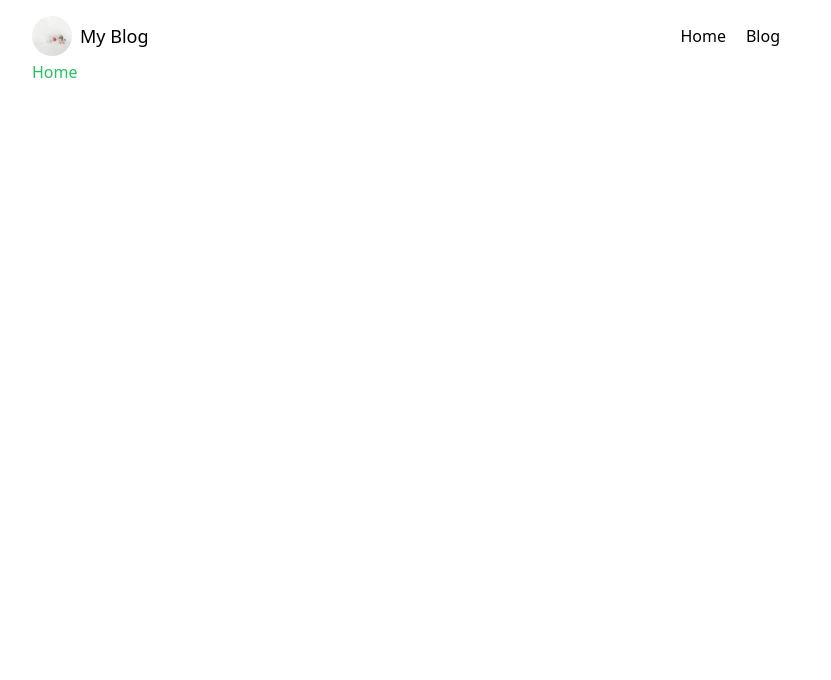
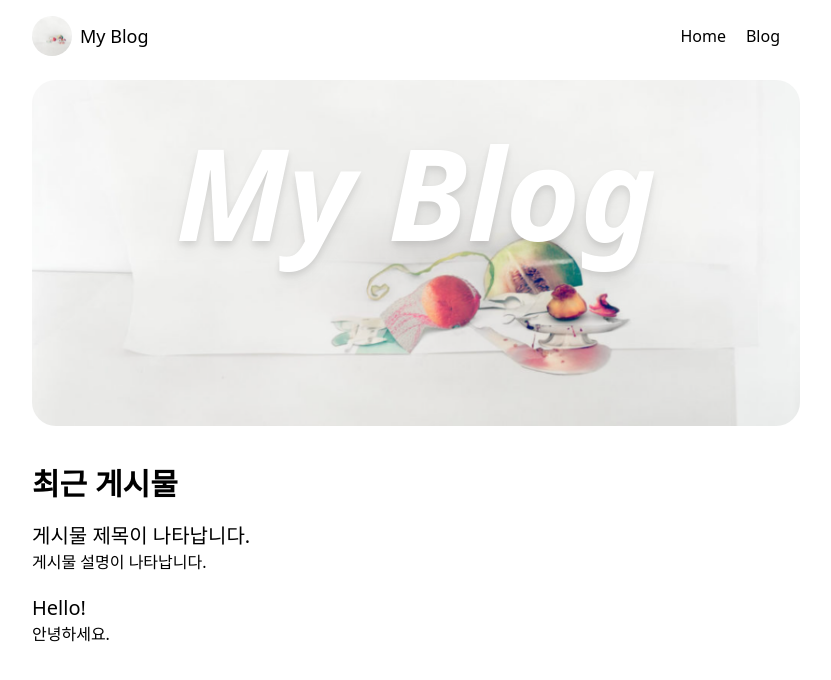
Before and after one commit to Suyeong-Lim/sy-log, a Next.js app: page / in a window 1280 px wide. Shown: the top 680 px of the page, without its empty margins (224-1055 px from the left). Built offline with nearby package versions, Linux system fonts and the light colour scheme.

Commit message:
:lipstick: home UI style update

```diff
--- a/pages/index.tsx
+++ b/pages/index.tsx
@@ -2,11 +2,31 @@ import type { NextPage } from "next";
 import Head from "next/head";
 import Image from "next/image";
 import Container from "../components/Container";
+import RecentPosts from "../components/RecentPosts";
+import metadata from "../data/metadata";
 
 const Home: NextPage = () => {
   return (
     <Container>
-      <span className={`text-green-500`}>Home</span>
+      <div className={`my-5 w-full`}>
+        <div className={`relative`}>
+          <Image
+            src={`/home.png`}
+            alt="대표 이미지"
+            width={`100%`}
+            height={45}
+            layout={`responsive`}
+            objectFit="cover"
+            className={`rounded-3xl`}
+          />
+          <span
+            className={`absolute top-12 font-extrabold italic text-white text-5xl md:text-9xl text flex justify-center w-full drop-shadow-lg`}
+          >
+            {metadata.title}
+          </span>
+        </div>
+        <RecentPosts />
+      </div>
     </Container>
   );
 };
```
Also changed, not shown: public/home.png (added).
